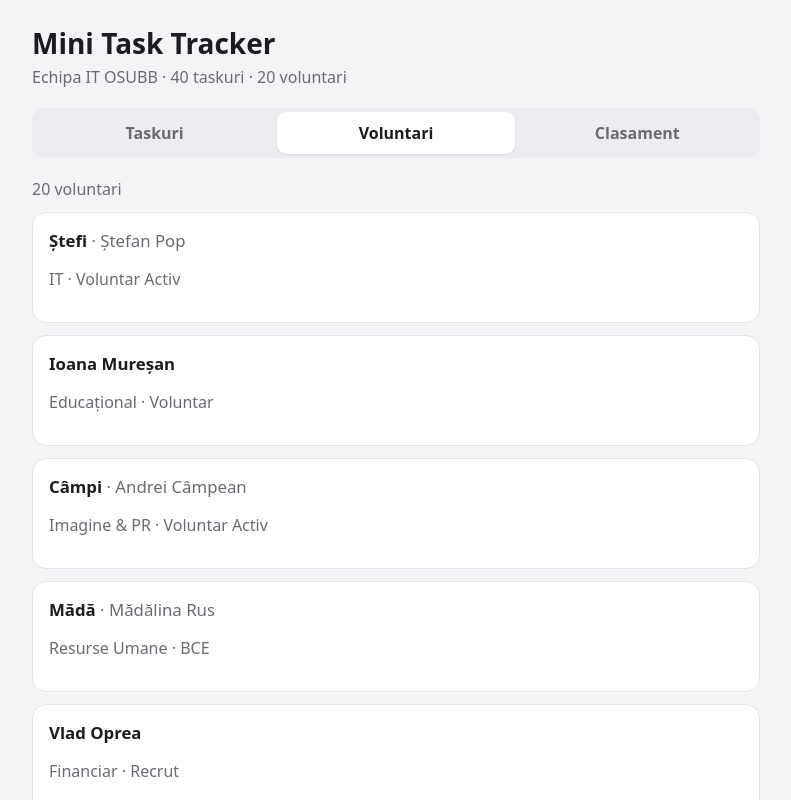
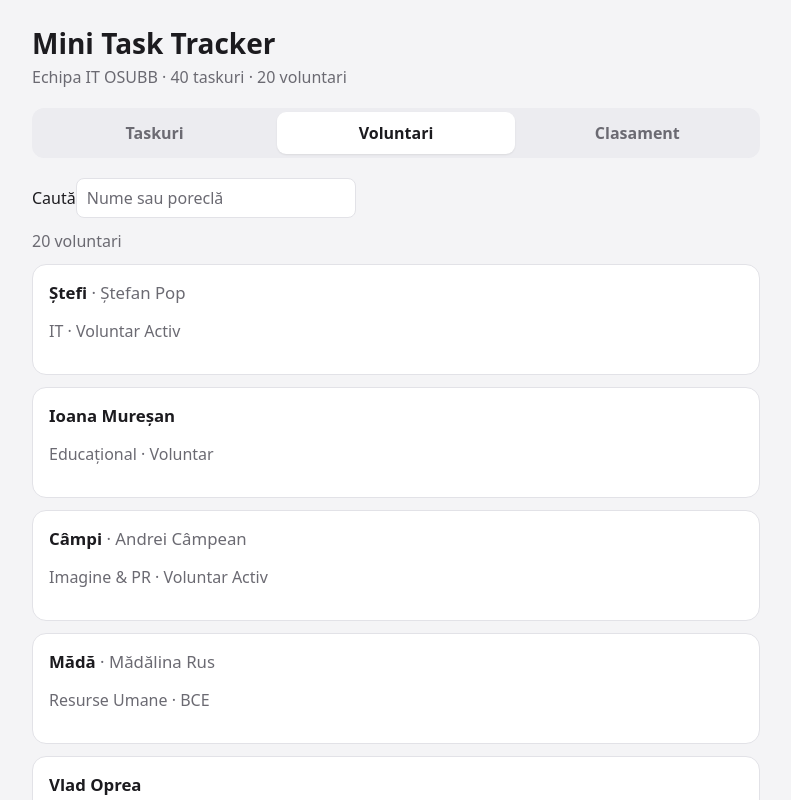
Before and after one commit to Alex-Bancila/osubb-app-challenge, a React (Vite) app: page / in a window 1280 px wide. Both pictures are taken after a click on the button "Voluntari". Shown: the top 800 px of the page, without its empty margins (244-1035 px from the left). Built offline with nearby package versions, Linux system fonts and the light colour scheme.

Commit message:
Added serach bar thing to search yes

```diff
--- a/src/components/VolunteerList.tsx
+++ b/src/components/VolunteerList.tsx
@@ -1,12 +1,27 @@
+import { useState } from 'react';
+import { matchesVolunteer } from '../lib/search';
 import type { Volunteer } from '../lib/types';
 
 export function VolunteerList({ volunteers }: { volunteers: readonly Volunteer[] }) {
+  const [query, setQuery] = useState('');
+  const shown = volunteers.filter((volunteer) => matchesVolunteer(volunteer, query));
+
   return (
     <section>
-      <p className="count">{volunteers.length} voluntari</p>
+      <label className="field">
+        <span>Caută</span>
+        <input
+          type="search"
+          value={query}
+          onChange={(event) => setQuery(event.target.value)}
+          placeholder="Nume sau poreclă"
+        />
+      </label>
+
+      <p className="count">{shown.length} voluntari</p>
 
       <ul className="cards">
-        {volunteers.map((volunteer) => (
+        {shown.map((volunteer) => (
           <li key={volunteer.id} className="card">
             <h2>
               {volunteer.nickname ?? volunteer.name}
--- a/src/styles.css
+++ b/src/styles.css
@@ -69,19 +69,24 @@ body {
   box-shadow: 0 1px 2px rgb(0 0 0 / 0.08);
 }
 
-.field {
-  display: inline-flex;
-  align-items: center;
-  gap: 8px;
-  font-weight: 600;
-}
-
-.field select {
+.field input {
+  width: 100%;
+  max-width: 280px;
   padding: 8px 10px;
   border: 1px solid var(--border);
   border-radius: 8px;
   font: inherit;
   background: var(--surface);
+  color: var(--text);
+}
+
+.field input:focus {
+  outline: 2px solid var(--red);
+  outline-offset: 2px;
+}
+
+.field input::placeholder {
+  color: var(--muted);
 }
 
 .count {
```
